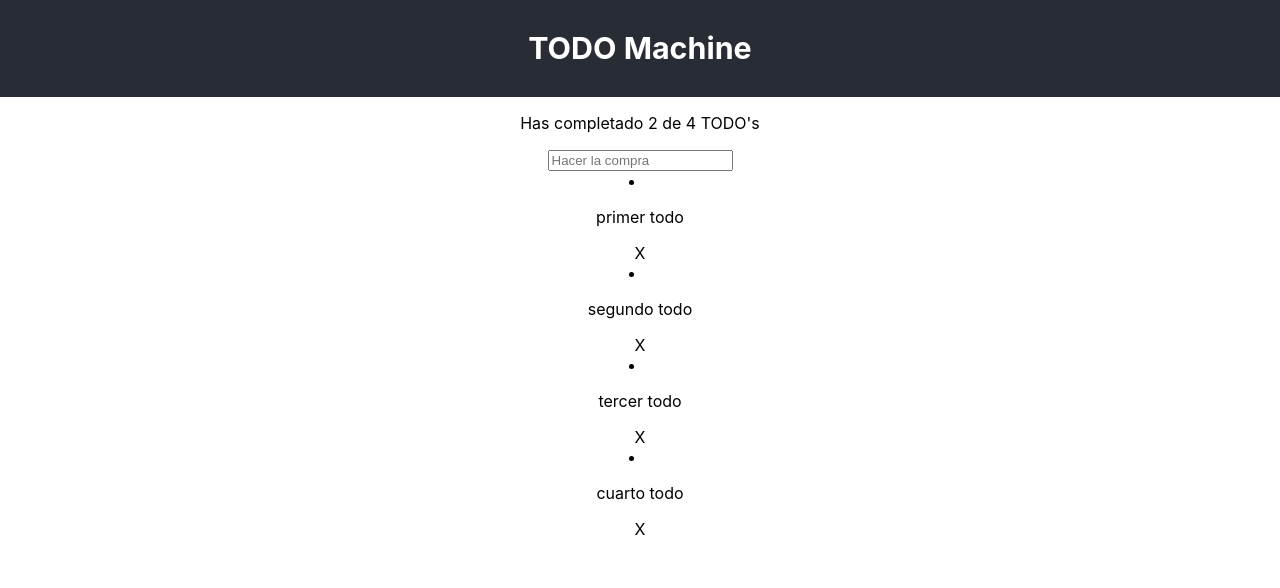
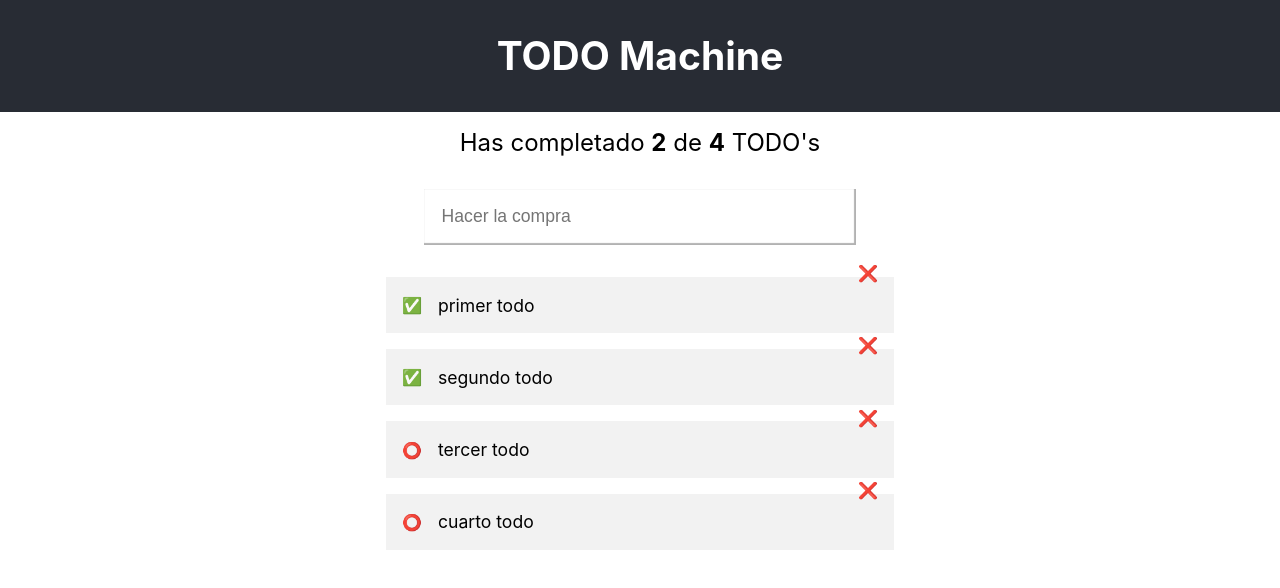
Before and after one commit to cesarforall/curso-react-intro, a React (Create React App) app: page / in a window 1280 px wide. Shown: the top 588 px of the page. Built offline with nearby package versions, Linux system fonts and the light colour scheme.

Commit message:
separate components and add styles

```diff
--- a/src/App.css
+++ b/src/App.css
@@ -36,3 +36,12 @@
     transform: rotate(360deg);
   }
 }
+
+main {
+  display: flex;
+  flex-direction: column;
+  gap: 1em;
+  align-items: center;
+  max-width: 540px;
+  margin: 0 auto;
+}
--- a/src/App.js
+++ b/src/App.js
@@ -1,3 +1,8 @@
+import { TodoCounter } from './components/TodoCounter'
+import { TodoSearch } from './components/TodoSearch'
+import { TodoList } from './components/TodoList'
+import { TodoItem } from './components/TodoItem'
+
 import './App.css'
 
 const TODOS = [
@@ -7,51 +12,18 @@ const TODOS = [
   { text: 'cuarto todo', completed: false }
 ]
 
-function TodoCounter (props) {
-  return (
-    <>
-      <p>Has completado {props.completed} de {props.total} TODO's</p>
-    </>
-  )
-}
-
-function TodoSearch () {
-  return (
-    <>
-      <form>
-        <input type='text' placeholder='Hacer la compra' />
-      </form>
-    </>
-  )
-}
-
-function TodoList ({ children }) {
-  return children
-}
-
-function TodoItem ({ text, completed }) {
-  return (
-    <>
-      <li>
-        <span>{completed}</span>
-        <p>{text}</p>
-        <span>X</span>
-      </li>
-    </>
-  )
-}
-
 function App () {
-  const completedTodos = TODOS.reduce((accumulator, currentValue) => {
+  const reducer = (accumulator, currentValue) => {
     const isCompleted = currentValue.completed === true ? 1 : 0
     return accumulator + isCompleted
-  }, 0)
+  }
+  const completedTodos = TODOS.reduce(reducer, 0)
   const totalTodos = TODOS.length
 
   return (
     <div className='App'>
       <header className='App-header'>
-        <h3>TODO Machine</h3>
+        <h2>TODO Machine</h2>
       </header>
       <main>
         <TodoCounter completed={completedTodos} total={totalTodos} />
--- /dev/null
+++ b/src/components/TodoCounter.js
@@ -0,0 +1,11 @@
+import '../styles/TodoCounter.css'
+
+function TodoCounter (props) {
+  return (
+    <>
+      <h1>Has completado <strong>{props.completed}</strong> de <strong>{props.total}</strong> TODO's</h1>
+    </>
+  )
+}
+
+export { TodoCounter }
--- /dev/null
+++ b/src/components/TodoItem.js
@@ -0,0 +1,15 @@
+import '../styles/TodoItem.css'
+
+function TodoItem ({ text, completed }) {
+  return (
+    <>
+      <li>
+        <span>{completed ? '✅' : '⭕'}</span>
+        <p>{text}</p>
+        <span>❌</span>
+      </li>
+    </>
+  )
+}
+
+export { TodoItem }
--- /dev/null
+++ b/src/components/TodoList.js
@@ -0,0 +1,11 @@
+import '../styles/TodoList.css'
+
+function TodoList ({ children }) {
+  return (
+    <ul>
+      {children}
+    </ul>
+  )
+}
+
+export { TodoList }
--- /dev/null
+++ b/src/components/TodoSearch.js
@@ -0,0 +1,13 @@
+import '../styles/TodoSearch.css'
+
+function TodoSearch () {
+  return (
+    <>
+      <form>
+        <input type='text' placeholder='Hacer la compra' />
+      </form>
+    </>
+  )
+}
+
+export { TodoSearch }
--- a/src/index.css
+++ b/src/index.css
@@ -1,3 +1,7 @@
+* {
+  box-sizing: border-box;
+}
+
 body {
   margin: 0;
   font-family: -apple-system, BlinkMacSystemFont, 'Segoe UI', 'Roboto', 'Oxygen',
--- /dev/null
+++ b/src/styles/TodoCounter.css
@@ -0,0 +1,8 @@
+h1 {
+    font-weight: 400;
+ font-size: 1.5em;
+}
+
+h1 span {
+    font-weight: 500;
+}
--- /dev/null
+++ b/src/styles/TodoItem.css
@@ -0,0 +1,22 @@
+li {
+    position: relative;
+    display: flex;
+    align-items: center;
+    width: 100%;
+    list-style: none;
+    background-color: rgba(0, 0, 0, 0.05);
+}
+p {
+    display: inline-block;
+    width: 100%;
+    font-size: 1.1em;
+    font-weight: 400;
+    text-align: start;
+}
+span {
+    padding: 1em;
+}
+span:last-child {
+    position: relative;
+    top: -2em;
+}
--- /dev/null
+++ b/src/styles/TodoList.css
@@ -0,0 +1,9 @@
+ul {
+    display: flex;
+    flex-direction: column;
+    margin: 0 auto;
+    padding: 1em;
+    min-width: 100%;
+    max-width: 540px;
+    gap: 1em;
+}
--- /dev/null
+++ b/src/styles/TodoSearch.css
@@ -0,0 +1,23 @@
+form {
+    width: 80%;
+}
+
+input {
+    width: 100%;
+    padding: 1em;
+    font-size: 1.1em;
+    border: none;
+    box-shadow: inset -1px -1px 1px 1px rgba(0, 0, 0, 0.3);
+
+}
+
+input:hover {
+    border-style: none;
+    box-shadow: 1px 1px 1px 1px rgba(0, 0, 0, 0.3);
+}
+
+input:focus-visible {
+    border: none;
+    outline: none;
+    box-shadow: 1px 1px 1px 1px rgba(0, 0, 0, 0.3);
+}
```
